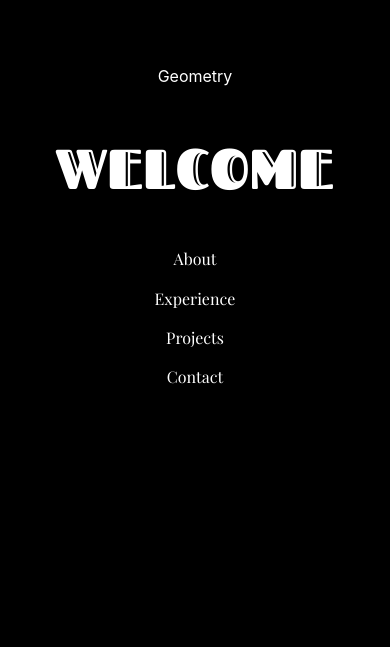
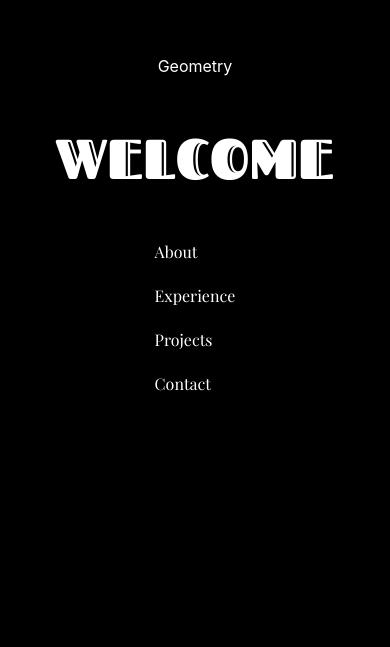
Before and after one commit to yogeshsingh2672000/portfolio, a React (Create React App) app: page / in a window 390 px wide. Shown: the part 197-844 px from the top of the page. Built offline with nearby package versions, Linux system fonts and the light colour scheme.

Commit message:
scroll to top added

```diff
--- a/src/App.tsx
+++ b/src/App.tsx
@@ -1,10 +1,18 @@
 import './App.css';
 import Homepage from './components/Homepage';
+import { useScrollPosition } from "./hooks/useScrollPosition"
 
 function App() {
+  const scrollPosition = useScrollPosition();
+
   return (
-    <div>
+    <div id='top'>
       <Homepage />
+      <a href="#top" className={scrollPosition > 300 ? "" : "hidden"}>
+        <button type="button" className="fixed bottom-5 right-5 p-3 bg-black text-white font-medium text-xs leading-tight uppercase rounded-full transition duration-150 ease-in-out">
+          <svg aria-hidden="true" focusable="false" data-prefix="fas" className="w-4 h-4" role="img" xmlns="http://www.w3.org/2000/svg" viewBox="0 0 448 512"><path fill="currentColor" d="M34.9 289.5l-22.2-22.2c-9.4-9.4-9.4-24.6 0-33.9L207 39c9.4-9.4 24.6-9.4 33.9 0l194.3 194.3c9.4 9.4 9.4 24.6 0 33.9L413 289.4c-9.5 9.5-25 9.3-34.3-.4L264 168.6V456c0 13.3-10.7 24-24 24h-32c-13.3 0-24-10.7-24-24V168.6L69.2 289.1c-9.3 9.8-24.8 10-34.3.4z"></path></svg>
+        </button>
+      </a>
     </div>
   );
 }
--- a/src/components/sections/About.tsx
+++ b/src/components/sections/About.tsx
@@ -1,6 +1,6 @@
 function About() {
     return (
-        <div className="flex flex-col md:flex-row gap-[20px] px-[20px] md:px-[40px] lg:px-[100px] md:gap-[40px] py-[60px] md:py-[80px] lg:py-[100px]">
+        <div id="about" className="flex flex-col md:flex-row gap-[20px] px-[20px] md:px-[40px] lg:px-[100px] md:gap-[40px] py-[60px] md:py-[80px] lg:py-[100px]">
             <div className="meet-yk-heading whitespace-nowrap text-[32px] md:text-[48px]">Meet Yogesh Kumar</div>
             <div className="meet-yk-desc">
                 Peek behind the code and unveil the creative genius of Yogesh Kumar, a
--- a/src/components/sections/Hero.tsx
+++ b/src/components/sections/Hero.tsx
@@ -4,10 +4,10 @@ function Hero() {
             <div>Geometry</div>
             <div className='hero-banner-text text-[3.5rem] md:text-[8rem] lg:text-[14rem]'>Welcome</div>
             <div className='flex flex-col md:flex-row gap-[20px]'>
-                <button className='hero-button'>About</button>
-                <button className='hero-button'>Experience</button>
-                <button className='hero-button'>Projects</button>
-                <button className='hero-button'>Contact</button>
+                <a href="#about"><button className='hero-button'>About</button></a>
+                <a href=""><button className='hero-button'>Experience</button></a>
+                <a href=""><button className='hero-button'>Projects</button></a>
+                <a href=""><button className='hero-button'>Contact</button></a>
             </div>
         </div>
     )
--- /dev/null
+++ b/src/hooks/useScrollPosition.ts
@@ -0,0 +1,20 @@
+import { useState, useEffect } from "react";
+
+export function useScrollPosition(): number {
+  const [scrollPosition, setScrollPosition] = useState(0);
+
+  useEffect(() => {
+    function handleScroll() {
+      const position = window.pageYOffset;
+      setScrollPosition(position);
+    }
+
+    window.addEventListener("scroll", handleScroll);
+
+    return () => {
+      window.removeEventListener("scroll", handleScroll);
+    };
+  }, []);
+
+  return scrollPosition;
+}
```
